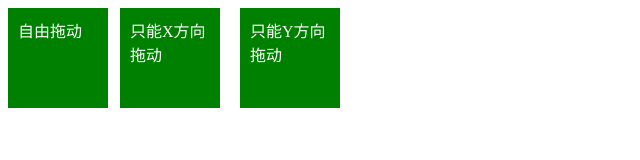
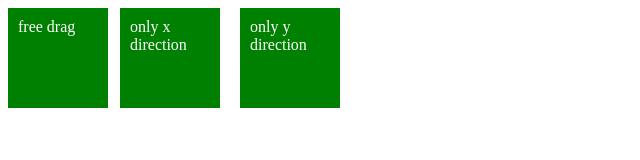
Before and after one commit to joyfulljs/draggable, a website: page demo/index.html in a window 1280 px wide. Shown: the whole page, without its empty margins (0-640 px from the left). Drawn offline with Linux system fonts and the light colour scheme.

Commit message:
using english for international purpose

```diff
--- a/demo/index.html
+++ b/demo/index.html
@@ -34,9 +34,9 @@
 </head>
 
 <body>
-  <div id="target2">只能X方向拖动</div>
-  <div id="target3">只能Y方向拖动</div>
-  <div id="target">自由拖动</div>
+  <div id="target2">only x direction</div>
+  <div id="target3">only y direction</div>
+  <div id="target">free drag</div>
   <script>
     Draggable.default(target, { onMoving(e) { console.log(e); } })
     Draggable.default(target3, { maxX: 0, minX: 0 })
```
